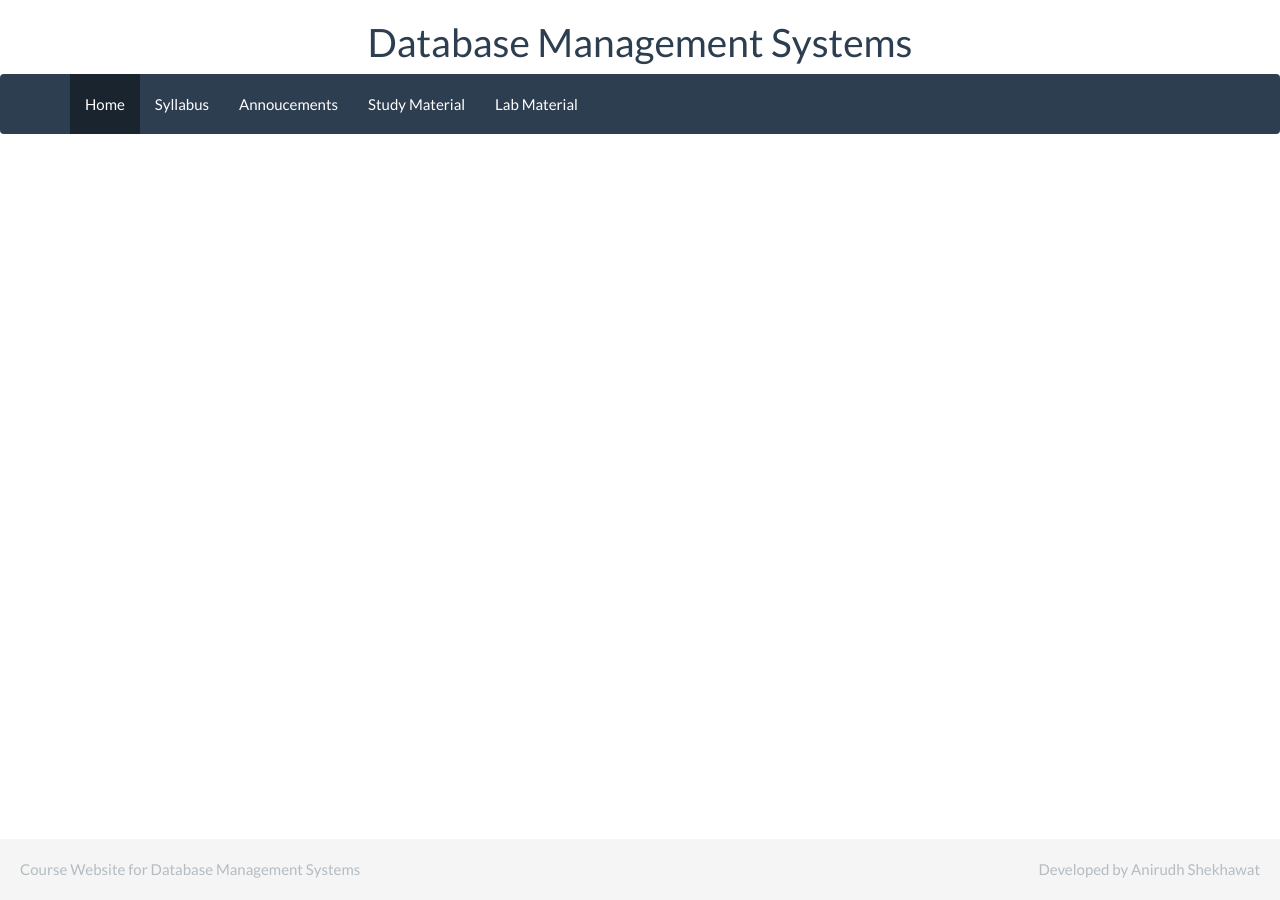
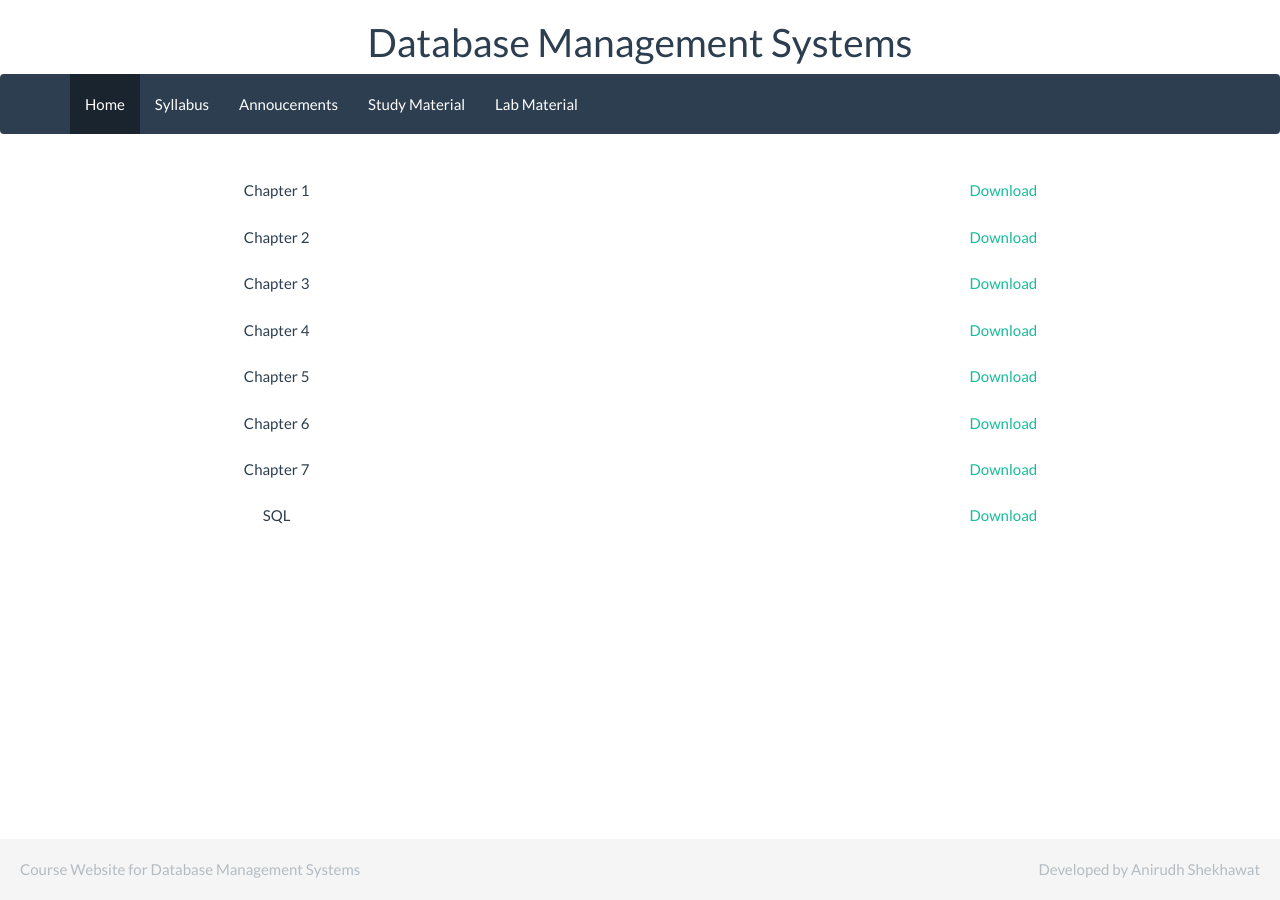
Before and after one commit to KidEinstein/DBMS-Course-Website, a Jekyll site: the page built from studymaterial/index.md, in a window 1280 px wide. Built offline with Jekyll 4.4.1, drawn with Linux system fonts in a browser that asks for light colours; nearby versions of some CDN libraries.

Commit message:
Added Study Material

```diff
--- a/studymaterial/index.md
+++ b/studymaterial/index.md
@@ -2,6 +2,23 @@
 layout: material
 path: /studymaterial/downloads/
 materials:
+    - topic: Chapter 1
+      file: chapter1.ppt
+    - topic: Chapter 2
+      file: chapter2.ppt
+    - topic: Chapter 3
+      file: chapter3.ppt
+    - topic: Chapter 4
+      file: chapter4.ppt
+    - topic: Chapter 5
+      file: chapter5.ppt
+    - topic: Chapter 6
+      file: chapter6.ppt
+    - topic: Chapter 7
+      file: chapter7.pdf
+    - topic: SQL
+      file: sql.ppt
+
     # - topic: MongoDB Presentation
     #   author: Vikram
     #   file: mongodbvikram.pptx
```
Also changed, not shown: 9 other files.
